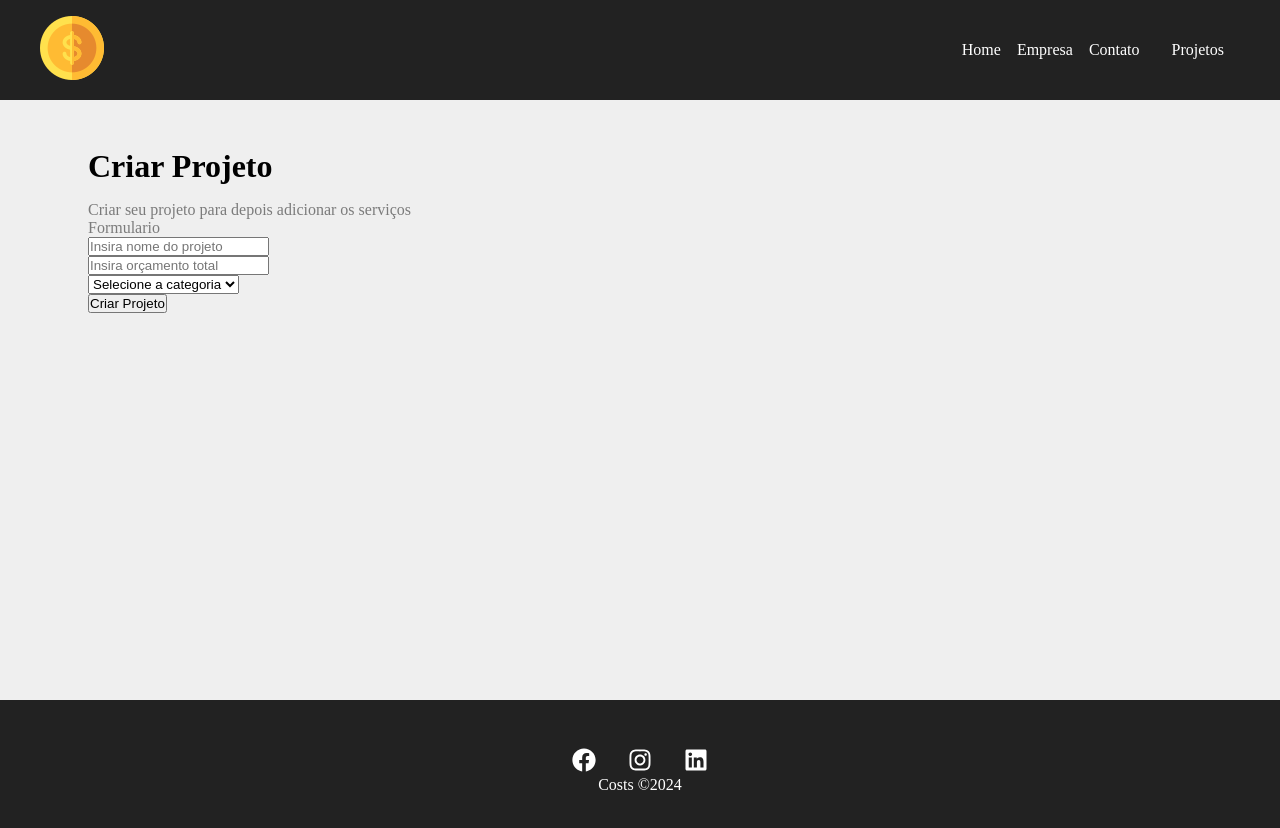
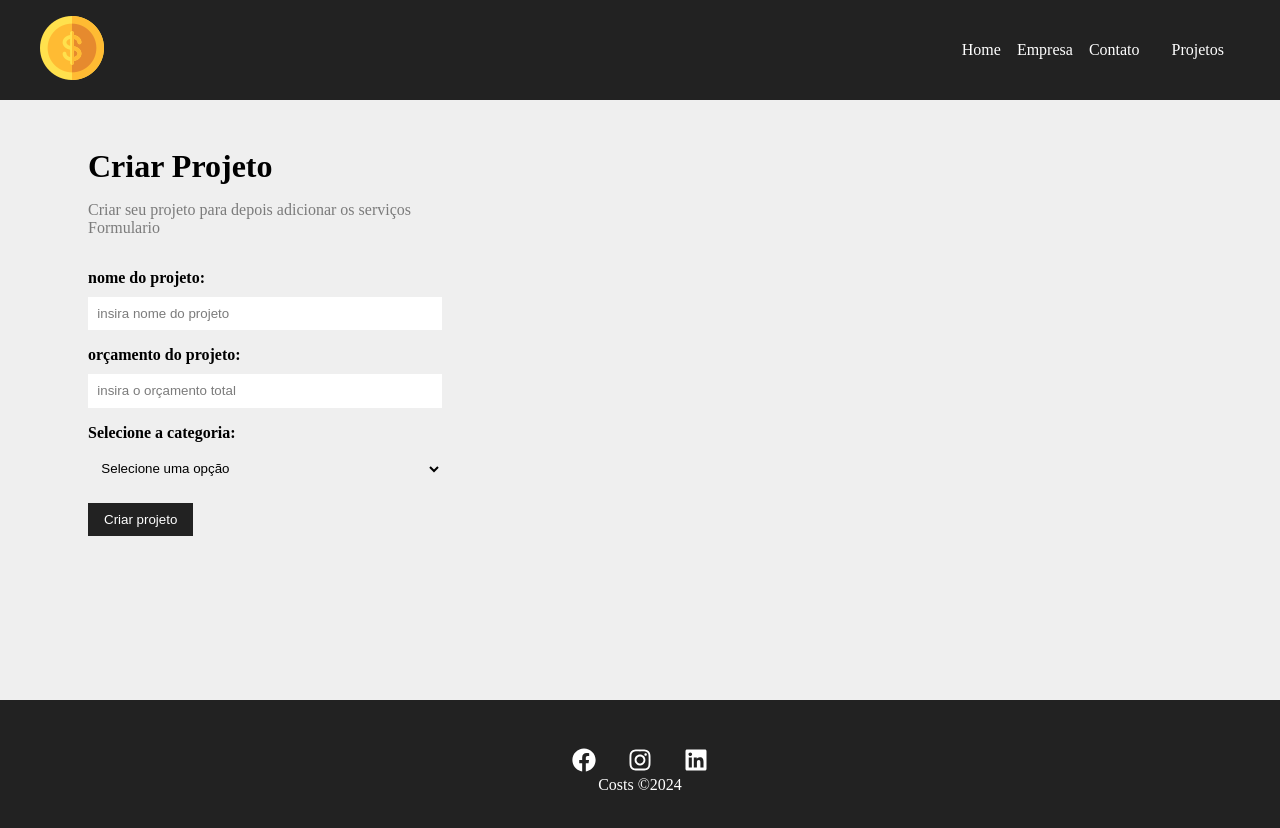
Before and after one commit to ArturMineiro/Projeto_react, a React (Create React App) app in the folder costs/: page /newproject in a window 1280 px wide. Shown: the top 828 px of the page. Built offline with nearby package versions, Linux system fonts and the light colour scheme.

Commit message:
FInalizando formulario

```diff
--- /dev/null
+++ b/costs/src/components/form/Input.js
@@ -0,0 +1,18 @@
+import styles from './Input.module.css'
+
+function Input({type,text,name,placeholder,handleOnChange,value}){
+    return (
+        <div className={styles.form_control}>
+            <label htmlFor={name}>{text}:</label>
+            <input type={type}
+            name={name}
+             id={name}
+              placeholder={placeholder}
+              onChange={handleOnChange}
+              value={value}
+              ></input>
+        </div>
+    )
+}
+
+export default Input
--- /dev/null
+++ b/costs/src/components/form/Input.module.css
@@ -0,0 +1,21 @@
+.form_control{
+    display:flex;
+flex-direction: column;
+margin-bottom: 1em;
+}
+
+.form_control label{
+    margin-bottom: 0.6em;
+font-weight: bold;
+
+}
+
+.form_control input{
+    padding:0.7em;
+    border-radius:0;
+    border:none;
+}
+
+.form_control input::placeholder{
+    color:#7b7b7b;
+}
--- /dev/null
+++ b/costs/src/components/form/Select.js
@@ -0,0 +1,16 @@
+import styles from './Select.module.css'
+
+function Select({text,name,options,handleOnChange,value}){
+    return (
+        <div className={styles.form_control}>
+<label htmlFor={name}>{text}:</label>
+<select name={name} id={name}>
+<option >
+    Selecione uma opção
+</option>
+</select>
+        </div>
+    )
+}
+
+export default Select
--- /dev/null
+++ b/costs/src/components/form/Select.module.css
@@ -0,0 +1,17 @@
+.form_control{
+    display:flex;
+flex-direction: column;
+margin-bottom: 1em;
+}
+
+.form_control label{
+    margin-bottom: 0.6em;
+font-weight: bold;
+
+}
+
+.form_control select{
+    padding:0.7em;
+    border-radius:0;
+    border:none;
+}
--- /dev/null
+++ b/costs/src/components/form/SubmitButton.js
@@ -0,0 +1,11 @@
+import styles from './SubmitButton.module.css'
+
+function SubmitButton({text}){
+    return (
+ <div>
+    <button className={styles.btn}>{text}</button>
+ </div>
+    )
+}
+
+export default SubmitButton
--- /dev/null
+++ b/costs/src/components/form/SubmitButton.module.css
@@ -0,0 +1,15 @@
+.btn{
+    background-color: #222;
+    color: #fff;
+    padding: 0.7em 1.2em;
+    text-decoration: none;
+    transition: .5s;
+    cursor: pointer;
+    border:none;
+
+}
+
+.btn:hover{
+    color:#ffbb33;
+
+}
--- a/costs/src/components/pages/NewProject.js
+++ b/costs/src/components/pages/NewProject.js
@@ -6,7 +6,7 @@ function NewProject(){
        <h1>Criar Projeto </h1>
        <p>Criar seu projeto para depois adicionar os serviços </p>
     <p>Formulario</p>
-    <ProjectForm/>
+    <ProjectForm btnText="Criar projeto"/>
     </div>
 
     )
--- a/costs/src/components/project/ProjectForm.js
+++ b/costs/src/components/project/ProjectForm.js
@@ -1,17 +1,21 @@
-function ProjectForm(){
+import styles from './ProjectForm.module.css'
+import Input from '../form/Input'
+import Select from '../form/Select'
+import SubmitButton from '../form/SubmitButton'
+
+
+function ProjectForm({btnText}){
 return(
-  <form>
+  <form className={styles.form}>
     <div>
-    <input type="text" placeholder="Insira nome do projeto"></input>
+<Input type="text" text="nome do projeto" name="name" placeholder="insira nome do projeto"/>
     </div>
     <div>
-<input type="number" placeholder="Insira orçamento total"></input>
+    <Input type="Number" text="orçamento do projeto" name="budget" placeholder="insira o orçamento total"/>
 </div>
-<select name="category_id">
-    <option disable>Selecione a categoria</option>
-</select>
+<Select name="category_id" text="Selecione a categoria"/>
 <div>
-    <input type="submit" value="Criar Projeto"></input>
+   <SubmitButton text={btnText} />
 </div>
   </form>
 
--- /dev/null
+++ b/costs/src/components/project/ProjectForm.module.css
@@ -0,0 +1,4 @@
+.form{
+    width: 100%;
+    margin: 2em 0;
+}
```
Also changed, not shown: 2 other files (tests, documents, lock files or other folders).
